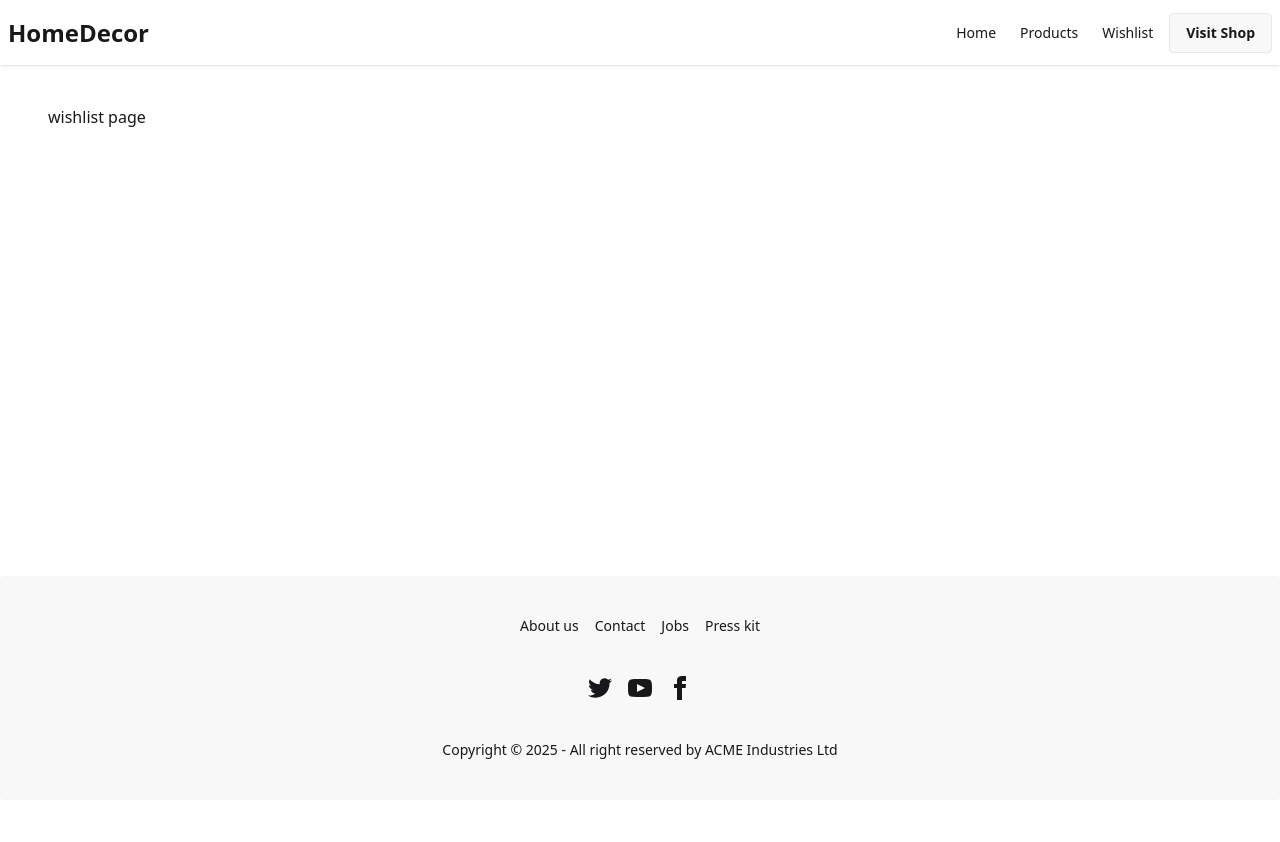
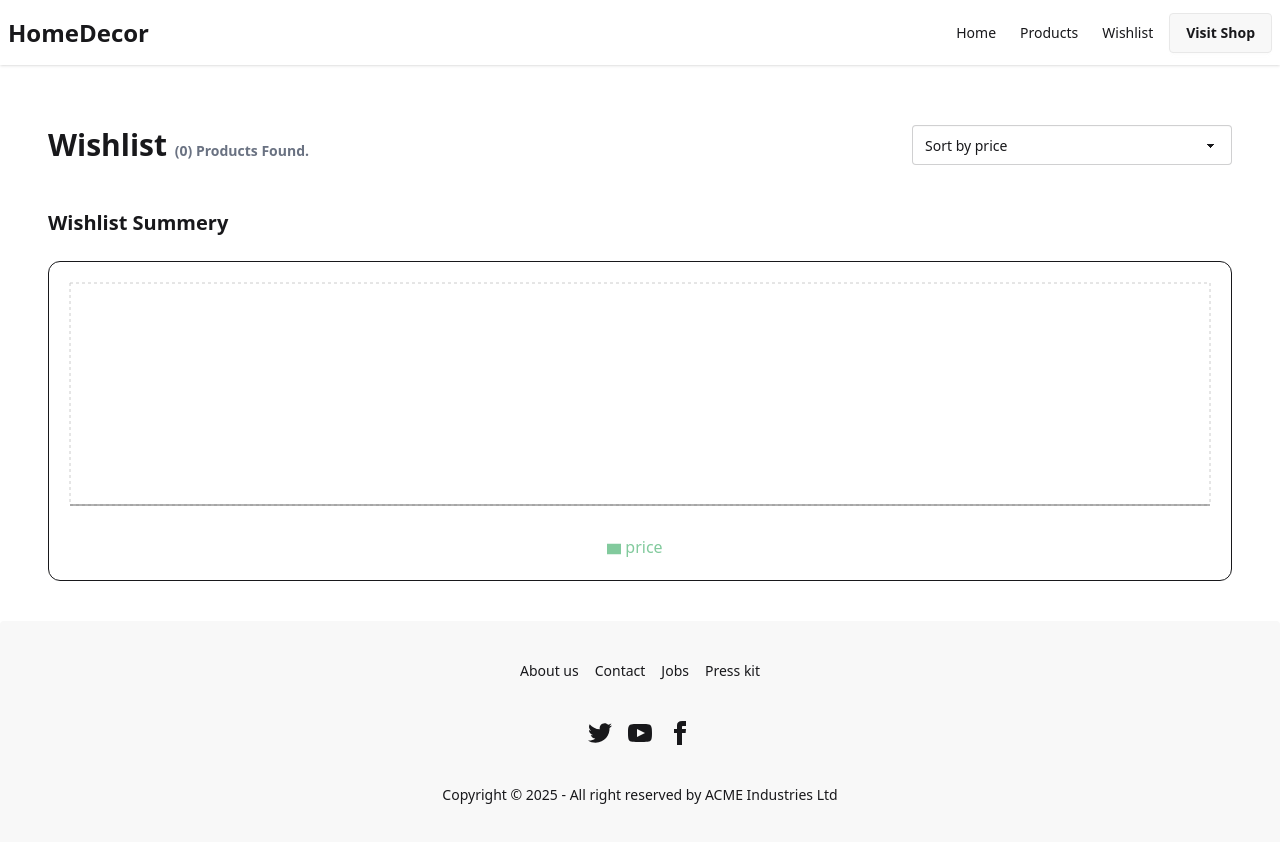
Before and after one commit to Pritom099/Home-Decor, a React (Vite) app: page /wishlist in a window 1280 px wide. Shown: the top 842 px of the page. Before the commit the page ends 800 px from the top, so only its background shows below. Built offline with nearby package versions, Linux system fonts and the light colour scheme.

Commit message:
sixth commit

```diff
--- a/package.json
+++ b/package.json
@@ -15,6 +15,7 @@
     "react": "^19.2.0",
     "react-dom": "^19.2.0",
     "react-router": "^7.9.6",
+    "recharts": "^3.5.1",
     "tailwindcss": "^4.1.17"
   },
   "devDependencies": {
--- a/src/Pages/ProductDetails.jsx
+++ b/src/Pages/ProductDetails.jsx
@@ -4,11 +4,27 @@ import useProducts from '../hooks/useProducts';
 
 const ProductDetails = () => {
     const { id } = useParams()
-    const { products, loading, error } = useProducts()
+    const { products, loading} = useProducts()
     const product = products.find(p => String(p.id) === id)
     if(loading) return <p>Loading...</p>
-    const{name, image, price, category, description} = product
+    const{name, image, price, category, description} = product ||
+    {}
 
+    const handleAddToWishList = () => {
+        const existingList = JSON.parse(localStorage.getItem("wishlist"))
+        let updatedList = []
+        if(existingList){
+            const isDuplicate = existingList.some(p => p.id === product.id)
+            if(isDuplicate){
+                return alert('Sorry, this is alreadr here!!!')
+            }
+            updatedList = [...existingList, product]
+        }
+        else{
+            updatedList.push(product);
+        }
+        localStorage.setItem("wishlist",JSON.stringify(updatedList))
+    }
     return (
         <div className="card bg-base-100 border shadow-sm">
             <figure className='h-84 overflow-hidden'>
@@ -22,7 +38,7 @@ const ProductDetails = () => {
                 <p>Category: {category}</p>
                 <p>Price: ${price}</p>
                 <div className="card-actions justify-end">
-                    <button  className="btn btn-outline">Add to Wishlist</button>
+                    <button onClick={handleAddToWishList} className="btn btn-outline">Add to Wishlist</button>
                 </div>
             </div>
         </div>
--- a/src/Pages/Wishlist.jsx
+++ b/src/Pages/Wishlist.jsx
@@ -1,9 +1,89 @@
-import React from 'react';
+import React, { useEffect, useState } from 'react';
+import { Bar, BarChart, CartesianGrid, Legend, ResponsiveContainer, Tooltip, XAxis, YAxis } from 'recharts';
 
 const Wishlist = () => {
+    const [wishlist, setWishlist] = useState([])
+    const [sortOrder, setSortOrder] = useState('none')
+    useEffect(() => {
+        const savedList = JSON.parse(localStorage.getItem('wishlist'))
+        if (savedList) setWishlist(savedList)
+    }, [])
+
+    const sortedItem = (() => {
+        if (sortOrder === 'price-asc') {
+            return [...wishlist].sort((a, b) => a.price - b.price)
+        }
+        else if (sortOrder === 'price-desc') {
+            return [...wishlist].sort((a, b) => b.price - a.price)
+        }
+        else {
+            return wishlist
+        }
+    })()
+
+
+
+    const handleRemove = id => {
+        const existingList = JSON.parse(localStorage.getItem("wishlist"))
+        let updatedList = existingList.filter(p => p.id !== id)
+        // for ui instant update
+        setWishlist(prev => prev.filter(p => p.id !== id))
+        localStorage.setItem("wishlist", JSON.stringify(updatedList))
+    }
+
+
+
     return (
-        <div>
-            <h1>wishlist page</h1>
+        <div className='space-y-6'>
+            <div className='flex justify-between py-5 items-center'>
+                <h1 className='text-3xl font-semibold'>Wishlist <span className='text-sm text-gray-500'>({sortedItem.length}) Products Found.</span></h1>
+
+                <label className='form-control w-full max-w-xs'>
+                    <select className='select select-bordered' value={sortOrder} onChange={e => setSortOrder(e.target.value)}>
+                        <option value='none'>Sort by price</option>
+                        <option value='price-asc'>Low-&gt;High</option>
+                        <option value='price-desc'>High-&gt;Low</option>
+                    </select>
+                </label>
+            </div>
+            <div className='space-y-3'>
+                {
+                    sortedItem.map(p => (
+                        <div key={p.id} className="card card-side bg-base-100 shadow-sm border">
+                            <figure>
+                                <img className='w-40 h-28 object-cover'
+                                    src={p.image}
+                                    alt={p.name} />
+                            </figure>
+                            <div className="card-body">
+                                <h2 className="card-title">{p.name}</h2>
+                                <p className='text-base-content/70'>{p.category}</p>
+                            </div>
+                            <div className="pr-4 flex items-center gap-3">
+                                <div>${p.price}</div>
+                                <button onClick={() => handleRemove(p.id)} className="btn btn-outline">Remove</button>
+                            </div>
+                        </div>
+                    ))
+                }
+            </div>
+
+            {/* chart */}
+            <div className='space-y-6'>
+                <h3 className='text-xl font-semibold'>Wishlist Summery</h3>
+                <div className='bg-base-100 border rounded-xl p-4 h-80'>
+                    <ResponsiveContainer width='100%' height='100%'>
+                        <BarChart data={wishlist} >
+                            <CartesianGrid strokeDasharray="3 3" />
+                            <XAxis dataKey="category" />
+                            <YAxis width="auto" />
+                            <Tooltip />
+                            <Legend />
+                            <Bar dataKey="price" fill="#82ca9d" p />
+                        </BarChart>
+                    </ResponsiveContainer>
+                </div>
+            </div>
         </div>
     );
 };
```
Also changed, not shown: 1 other file (tests, documents, lock files or other folders).
